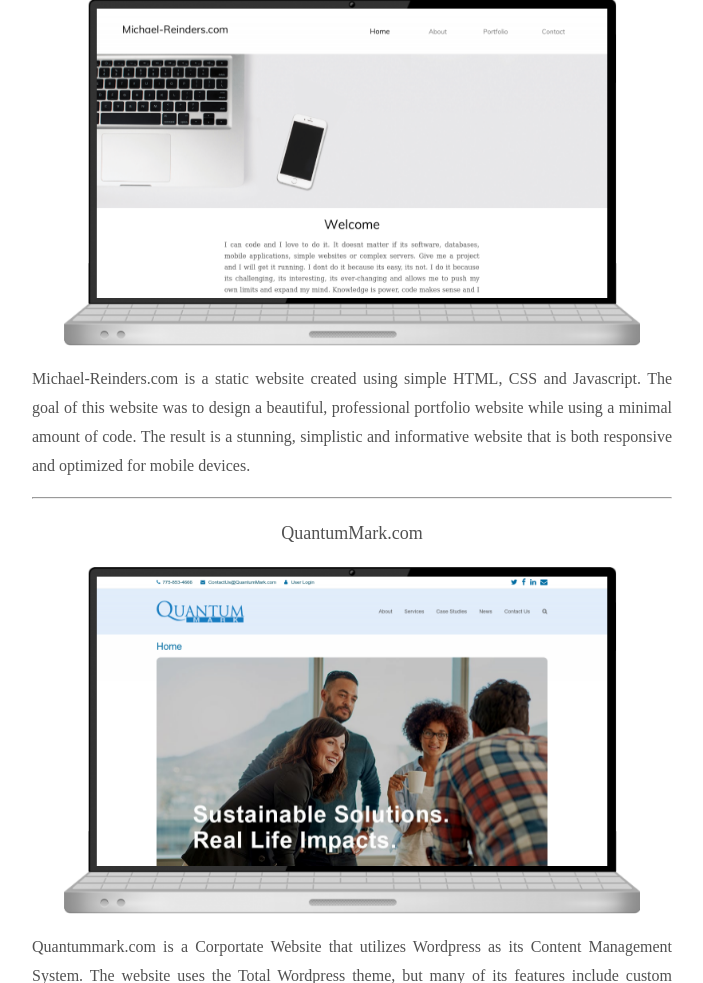
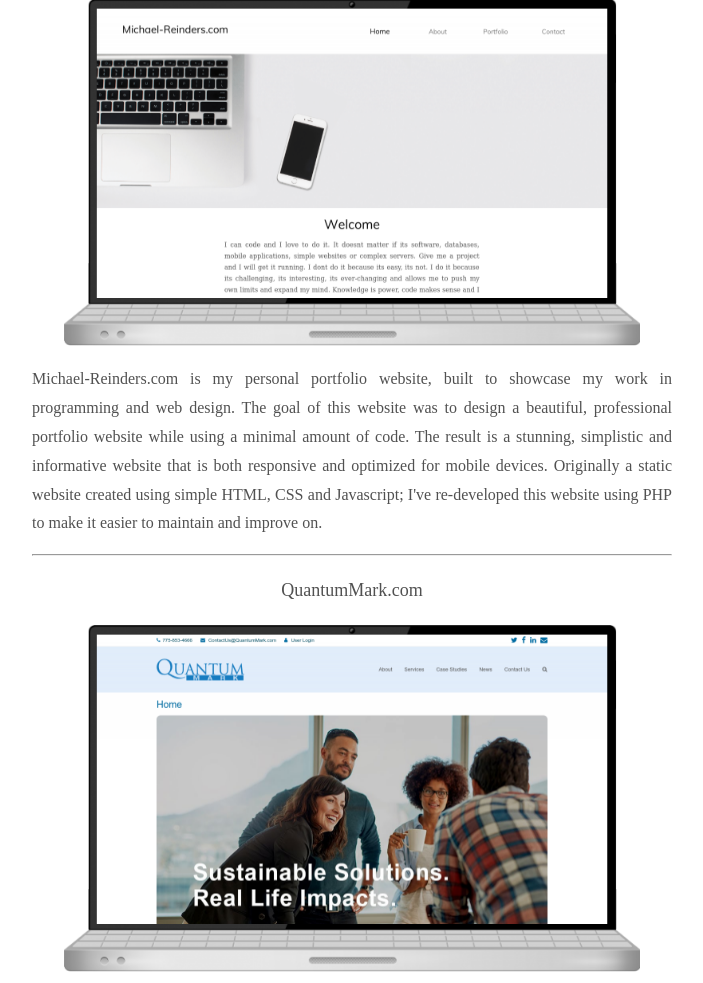
Before and after one commit to mreinders13/Micahel-Reinders-PHP, a PHP site: page /portfolio.php in a window 1280 px wide. Shown: the part 674-1657 px from the top of the page, without its empty margins (288-991 px from the left). Run offline with PHP 8.4, Linux system fonts and the light colour scheme; some web fonts are replaced.

Commit message:
revised portfolio content

```diff
--- a/portfolio.php
+++ b/portfolio.php
@@ -12,8 +12,8 @@ include("inc/header.php"); ?>
 <!--------------------------Content to show if clicked-------------------->
 <div id="websites" style="display: block;">
 	<p class="previewHeader"><a href="/" target="_blank">Michael-Reinders.com</a></p>
-	<a href="/" target="_blank"><img class="preview-img" src="img/michael-reinders-preview.png" alt="michael-reinders-preview" /></a>
-	<p><a href="/" target="_blank">Michael-Reinders.com</a> is a static website created using simple HTML, CSS and Javascript. The goal of this website was to design a beautiful, professional portfolio website while using a minimal amount of code. The result is a stunning, simplistic and informative website that is both responsive and optimized for mobile devices.</p>
+	<a href="https://github.com/mreinders13/Micahel-Reinders-PHP" target="_blank"><img class="preview-img" src="img/michael-reinders-preview.png" alt="michael-reinders-preview" /></a>
+	<p><a href="/" target="_blank">Michael-Reinders.com</a> is my personal portfolio website, built to showcase my work in programming and web design. The goal of this website was to design a beautiful, professional portfolio website while using a minimal amount of code. The result is a stunning, simplistic and informative website that is both responsive and optimized for mobile devices. <a href="https://github.com/mreinders13/michael-reinders.com" target="_blank" alt="Link to Original Website's Github Repository">Originally</a> a static website created using simple HTML, CSS and Javascript; I've re-developed this website using PHP to make it easier to maintain and improve on.</p>
 	<hr />
 	<p class="previewHeader"><a href="https://www.quantummark.com" target="_blank">QuantumMark.com</a></p>
 	<a href="https://www.quantummark.com" target="_blank"><img class="preview-img" src="img/quantummark-preview.png" alt="quantummark-preview" /></a>
```
